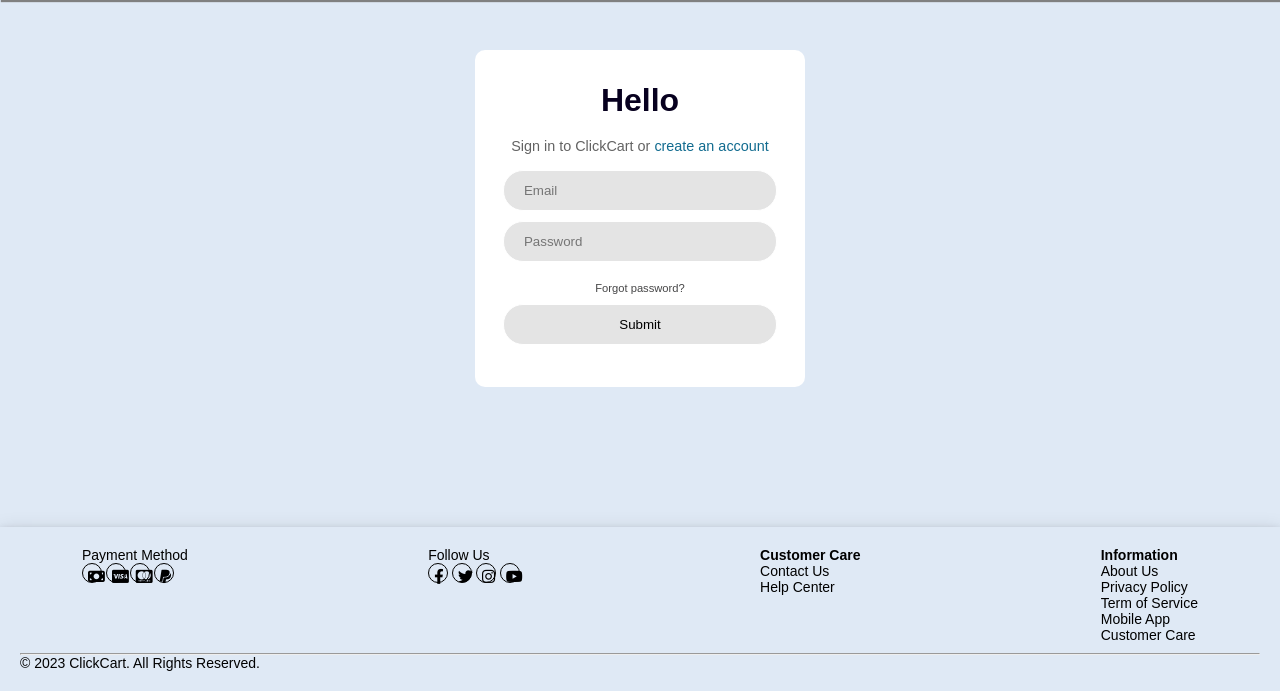
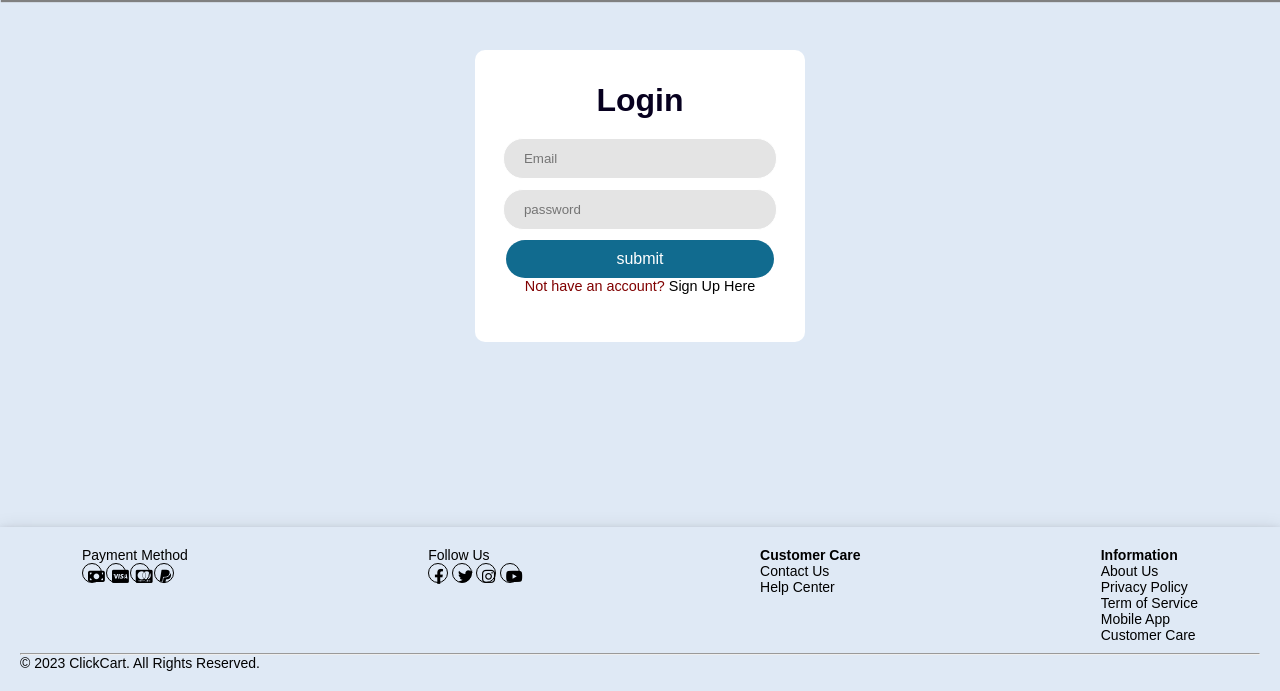
Before and after one commit to lahiruudayakumara/ClickCart, a PHP site: page /login.php in a window 1280 px wide. Shown: the part 109-800 px from the top of the page. Run offline with PHP 8.4, Linux system fonts and the light colour scheme.

Commit message:
Update login.php

```diff
--- a/login.php
+++ b/login.php
@@ -1,37 +1,59 @@
 <?php
 	require './conn.php';
 
-	if (isset($_POST['submit'])) {
+	session_start();
+
+	if(isset($_POST['submit']) && $_POST['email'] && $_POST['password']) {
 		$email = $_POST['email'];
 		$password = $_POST['password'];
 
-		$query = "SELECT * FROM seller WHERE email= $email AND password= $password ";
-		$result = mysqli_query($con, $query);
-		$row_count = mysqli_num_rows($result);
+		$query = "SELECT * FROM seller WHERE email = '$email' AND password = '$password'";
+		$result = $con->query($query);
+		$rowCount = $result->num_rows;
 
-		if ($row_count == 1) {
-			// Fetch the row data
-			$row = mysqli_fetch_assoc($result);
+		$query2 = "SELECT * FROM buyer WHERE email = '$email' AND password = '$password'";
+		$result2 = $con->query($query2);
+		$rowCount2 = $result2->num_rows;
 
-			// Access specific column values
+		if($rowCount == 1) {
+			$row = $result->fetch_assoc();
+
 			$sellerID = $row['seller_ID'];
-			// ...
 
-			// Seller login successful
+			$_SESSION['user_role'] = 'seller';
+			$_SESSION['seller_ID'] = $sellerID;
+
+			$sellerID = $row['seller_ID'];
+
+			echo "<script>alert('$rowCount')</script>";
+
 			$_SESSION['user_role'] = 'seller';
 			$_SESSION['seller_ID'] = $sellerID;
 			header("Location: seller_dashboard.php"); // Redirect to seller dashboard page
 			exit();
 
+		} else if($rowCount2 == 1) {
 
+			$row = $result2->fetch_assoc();
+
+			$sellerID = $row['buyer_ID'];
+
+			$_SESSION['user_role'] = 'buyer';
+			$_SESSION['buyer_ID'] = $buyerID;
+
+			$sellerID = $row['buyer_ID'];
+
+			$_SESSION['user_role'] = 'seller';
+			$_SESSION['seller_ID'] = $sellerID;
+			header("Location: index.php"); // Redirect to seller dashboard page
+			exit();
 		} else {
-			$error = "Invalid password";
+			$error = "invalid email password!";
 		}
-	} else {
-		echo "<script>alert('not work');</script>";
 	}
 
 ?>
+
 <!DOCTYPE html>
 <html lang="en">
 <head>
@@ -39,7 +61,6 @@
     <meta http-equiv="X-UA-Compatible" content="IE=edge">
     <meta name="viewport" content="width=device-width, initial-scale=1.0">
     <title>Login Page</title>
-    <link rel="stylesheet" href="./css/header.css">
 	<link rel="stylesheet" href="./css/style.css">
 	<link rel="stylesheet" href="./css/login.css">
     <link href="https://fonts.googleapis.com/css2?family=Fredoka:wght@300;400;500;600;700&family=Oswald:wght@200&family=Rubik:ital,wght@0,300;0,400;0,500;0,600;0,700;0,800;0,900;1,300;1,400;1,500;1,600;1,700;1,800;1,900&display=swap" rel="stylesheet">
@@ -53,27 +74,17 @@
 
     <!-- Login form -->
     <div class="login-box">
-      <h1>Hello</h1>
-		<p class="para-1">    <!-- link to create account page -->
-      Sign in to ClickCart or <a href="./create_account.php">create an account</a>
+      <h1>Login</h1>
+        <form action="login.php" method="post">
+			<p class="para-3"><?php if(isset($error)) { echo $error; } ?></p>
+            <input type="email" name="email" placeholder="Email" />
+            <input type="password" name="password" placeholder="password" />
+            <button name="submit">submit</button>
+      <closeform></closeform>
+	</form>
+	<p class="para-2">
+      Not have an account? <a href="signup.html">Sign Up Here</a>
     </p>
-
-		<?php if(isset($error)) {
-			 ?>
-			 <p class= "para-2"> Invalid password !! </p>
-			 <?php
-			} ?>
-        	<form action ="./login.php" method="POST">
-            	<input type="email" name="email" placeholder="Email" />
-            	<input type="password" name="password" placeholder="Password" />
-            <div class="recover">
-				<a href= '#'> Forgot password? </a>
-		    </div>
-			<input type="submit" name="submit">
-
-			<!--<button type="submit" name="submit">Login</button>
-      		<closeform></closeform>-->
-		</form>
     </div>
 
 
```
